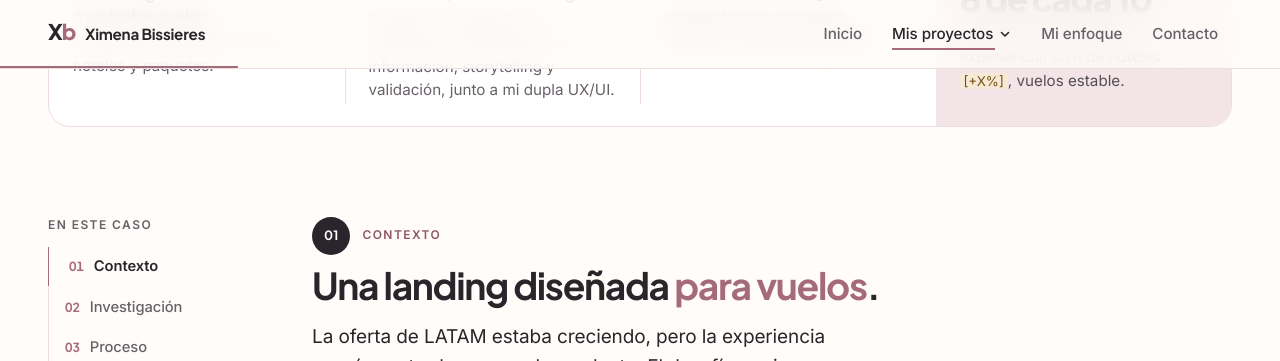
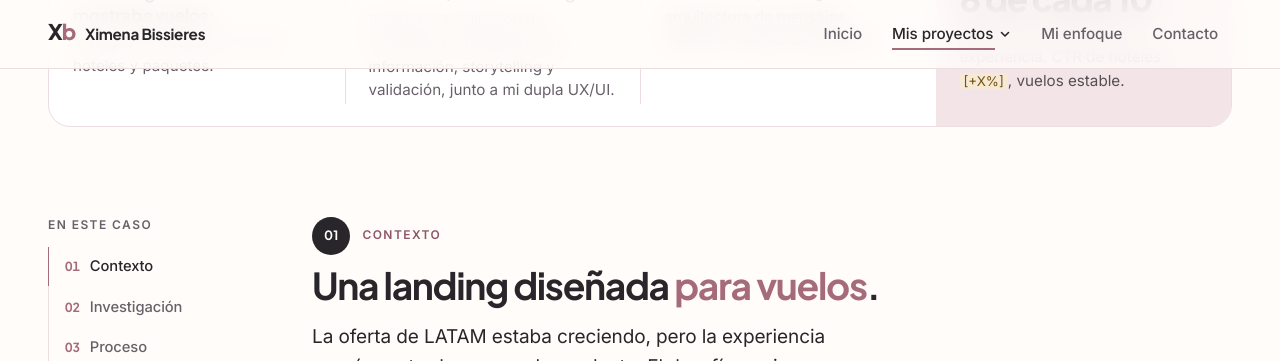
Before and after one commit to ximebissieres/Ximebissieres.github.io, a Jekyll site: the page built from proyectos/latam.html, in a window 1280 px wide and 1400 px high, scrolled down 1106 px. Shown: the top 361 px of the window. Built offline with Jekyll 4.4.1, drawn with Linux system fonts in a browser that asks for light colours; some of the changed text lies outside the part shown.

Commit message:
Casos: sin barra de progreso e índice más sobrio; LATAM: decisiones en panel
- Se elimina la barra de progreso superior (header, estilos y script)
- Índice lateral: la sección activa solo cambia color y línea, sin
  desplazamiento ni cambio de peso
- LATAM · Decisiones: panel editorial compacto con las dos decisiones
  definidas, numeradas y alineadas; la decisión pendiente queda como
  comentario en el HTML

Co-Authored-By: Claude Opus 5.5 <noreply@anthropic.com>
Claude-Session: https://claude.ai/code/session_01DJ4kQgEHjb3PtnpPBBuZ5X

```diff
--- a/_includes/header.html
+++ b/_includes/header.html
@@ -56,5 +56,4 @@
       <a class="m-link" href="/#contacto">{{ m.contacto }}</a>
     </nav>
   </div>
-  <div class="progress" aria-hidden="true"></div>
 </header>
--- a/assets/main.js
+++ b/assets/main.js
@@ -172,7 +172,6 @@
   }
 
   var header = $('.site-header');
-  var progress = $('.progress');
   var ticking = false;
   function onScroll() {
     if (ticking) return;
@@ -180,10 +179,6 @@
     requestAnimationFrame(function () {
       ticking = false;
       header.classList.toggle('scrolled', window.scrollY > 8);
-      if (isProject && progress) {
-        var max = document.documentElement.scrollHeight - window.innerHeight;
-        progress.style.setProperty('--p', max > 0 ? Math.min(1, window.scrollY / max).toFixed(4) : 0);
-      }
     });
   }
   window.addEventListener('scroll', onScroll, { passive: true });
--- a/assets/styles.css
+++ b/assets/styles.css
@@ -185,12 +185,6 @@ body::before { content: ""; position: fixed; inset: 0 0 auto; height: env(safe-a
 }
 @media (min-width: 820px) { .mobile-menu { display: none !important; } }
 
-.progress {
-  position: absolute; left: 0; bottom: 0; height: 2px; width: 100%;
-  background: var(--rose); transform-origin: left; transform: scaleX(var(--p, 0));
-  opacity: 0; transition: opacity .3s;
-}
-.is-project .progress { opacity: 1; }
 
 /* ---------- Botones ---------- */
 .btn {
@@ -427,10 +421,11 @@ body::before { content: ""; position: fixed; inset: 0 0 auto; height: env(safe-a
   .toc a {
     display: flex; gap: 10px; align-items: baseline; text-decoration: none;
     padding: 7px 0 7px 16px; margin-left: -1px; border-left: 1.5px solid transparent;
-    font-size: .92rem; color: var(--muted); transition: color .25s, border-color .35s var(--ease), padding .35s var(--ease);
+    font-size: .92rem; color: var(--muted); transition: color .3s ease, border-color .3s ease;
   }
   .toc a:hover { color: var(--ink); }
-  .toc a.is-active { color: var(--ink); border-left-color: var(--rose); padding-left: 20px; font-weight: var(--w-semibold); }
+  /* Sección activa: solo color y línea; sin desplazamiento ni cambio de peso */
+  .toc a.is-active { color: var(--ink); border-left-color: var(--rose); }
   .toc-n { font-family: var(--display); font-weight: var(--w-bold); font-size: .78rem; color: var(--rose); font-variant-numeric: tabular-nums; }
 }
 .chapters { min-width: 0; }
@@ -1374,3 +1369,32 @@ body { font-family: var(--sans); font-size: var(--fs-body); line-height: 1.65; f
 .chapters--compact .stat-num { font-size: clamp(2.6rem, 1.9rem + 2vw, 3.75rem); }
 .chapters--compact .metric .val { font-size: clamp(1.25rem, 1.05rem + .7vw, 1.6rem); }
 .chapters--compact .metric { align-content: start; gap: 14px; min-height: 0; }
+
+/* ==========================================================================
+   Decisiones de diseño en panel editorial (.decisions-panel) · hoy LATAM
+   Mismo lenguaje que el resumen ejecutivo: un solo panel, separador fino,
+   etiqueta numerada → decisión → razón.
+   ========================================================================== */
+.decisions-panel {
+  list-style: none; margin: 0; padding: 0; counter-reset: dec;
+  display: grid; grid-template-columns: 1fr; overflow: hidden;
+  background: var(--surface); border: 1px solid var(--line); border-radius: 22px;
+}
+@media (min-width: 760px) { .decisions-panel { grid-template-columns: repeat(2, minmax(0, 1fr)); } }
+.decisions-panel > li { position: relative; display: grid; gap: 8px; align-content: start; padding: 22px 24px 24px; counter-increment: dec; }
+.decisions-panel > li + li::before { content: ""; position: absolute; left: 24px; right: 24px; top: 0; height: 1px; background: var(--line); }
+@media (min-width: 760px) {
+  .decisions-panel > li + li::before { left: 0; right: auto; top: 22px; bottom: 22px; width: 1px; height: auto; }
+}
+.decisions-panel .eyebrow { display: flex; align-items: center; gap: 10px; font-size: .7rem; letter-spacing: .14em; color: var(--muted); }
+.decisions-panel .eyebrow::after { content: counter(dec, decimal-leading-zero); color: var(--rose-ink); font-variant-numeric: tabular-nums; }
+.decisions-panel h3 {
+  margin-top: 2px; font-family: var(--display); font-weight: var(--w-semibold);
+  font-size: 1.2rem; line-height: 1.3; letter-spacing: -0.015em; color: var(--ink); text-wrap: pretty;
+}
+.decisions-panel h3 + p { font-size: .95rem; line-height: 1.55; color: var(--muted); text-wrap: pretty; }
+/* Desktop: ambas decisiones comparten filas (etiqueta · título · razón) para alinear las explicaciones */
+@media (min-width: 760px) {
+  .decisions-panel { grid-template-rows: auto auto auto; }
+  .decisions-panel > li { grid-row: span 3; grid-template-rows: subgrid; row-gap: 8px; }
+}
--- a/proyectos/latam.html
+++ b/proyectos/latam.html
@@ -57,11 +57,14 @@ summary: 'Rediseñamos la landing de ofertas para que vuelos, hoteles y paquetes
 
     <section class="chapter" id="decisiones" data-title="Decisiones de diseño">
       <header class="chapter-head"><p class="eyebrow">Decisiones de diseño</p><h2 class="chapter-title">Sumar <em>sin canibalizar</em></h2></header>
-      <div class="cards">
-        <div class="card ink-card"><p class="eyebrow">Decisión</p><h3>Vuelos se mantiene como primer bloque</h3><p>Proteger el core del negocio mientras se suman productos.</p></div>
-        <div class="card"><p class="eyebrow">Decisión</p><h3>Un mismo patrón de módulo para cada producto</h3><p>Escalar a rent a car y asistencia sin rediseñar.</p></div>
-        <div class="card outline"><p class="eyebrow">Decisión</p><h3><mark class="tbd">[decisión sobre títulos o CTAs]</mark></h3><p><mark class="tbd">[razón basada en el research]</mark></p></div>
-      </div>
+      <ol class="decisions-panel">
+        <li><p class="eyebrow">Decisión</p><h3>Vuelos se mantiene como primer bloque</h3><p>Proteger el core del negocio mientras se suman productos.</p></li>
+        <li><p class="eyebrow">Decisión</p><h3>Un mismo patrón de módulo para cada producto</h3><p>Escalar a rent a car y asistencia sin rediseñar.</p></li>
+        <!-- Tercera decisión, pendiente de definir. Cuando la tengas, quita estas
+             marcas de comentario y reemplaza los textos entre corchetes:
+        <li><p class="eyebrow">Decisión</p><h3>[decisión sobre títulos o CTAs]</h3><p>[razón basada en el research]</p></li>
+        -->
+      </ol>
     </section>
 
     <section class="chapter" id="solucion" data-title="Solución">
```
